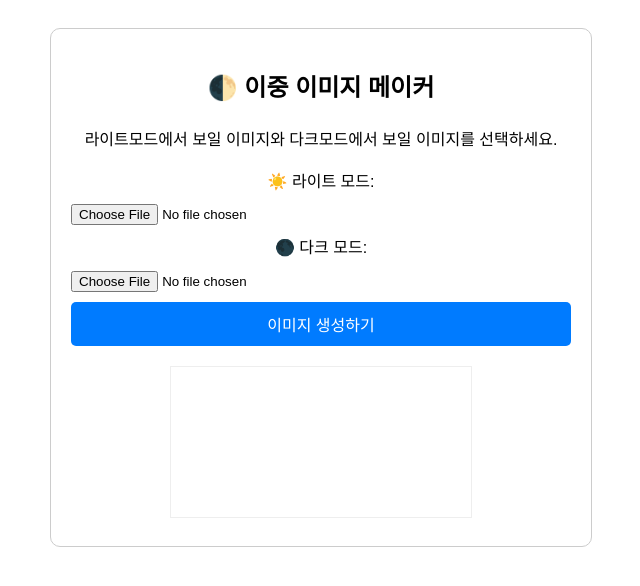
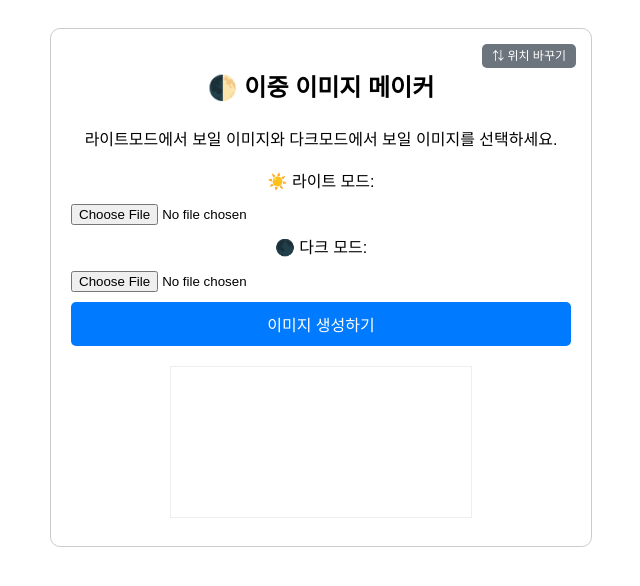
Before and after one commit to mikotolover/Image-generator, a plain HTML site: page index.html in a window 1280 px wide. Shown: the whole page, without its empty margins (319-959 px from the left). Drawn offline with Linux system fonts and the light colour scheme.

Commit message:
index.html 업데이트

```diff
--- a/index.html
+++ b/index.html
@@ -6,10 +6,32 @@
     <title>이중 이미지 메이커</title>
     <style>
         body { font-family: sans-serif; text-align: center; padding: 20px; line-height: 1.6; }
-        .container { max-width: 500px; margin: 0 auto; border: 1px solid #ccc; padding: 20px; border-radius: 10px; }
+        /* 버튼 위치를 잡기 위해 relative 설정 추가 */
+        .container {
+            max-width: 500px;
+            margin: 0 auto;
+            border: 1px solid #ccc;
+            padding: 20px;
+            border-radius: 10px;
+            position: relative;
+        }
         input { margin: 10px 0; width: 100%; }
         button { background: #007BFF; color: white; border: none; padding: 10px 20px; border-radius: 5px; cursor: pointer; width: 100%; font-size: 16px; }
         button:hover { background: #0056b3; }
+
+        /* 오른쪽 위 구석에 배치할 스왑 버튼 스타일 */
+        .swap-btn {
+            position: absolute;
+            top: 15px;
+            right: 15px;
+            background: #6c757d;
+            width: auto;
+            padding: 5px 10px;
+            font-size: 12px;
+            line-height: 1.2;
+        }
+        .swap-btn:hover { background: #5a6268; }
+
         canvas { max-width: 100%; margin-top: 20px; border: 1px solid #eee; }
         #downloadBtn { display: none; background: #28a745; margin-top: 10px; text-decoration: none; color: white; padding: 10px; border-radius: 5px; }
     </style>
@@ -18,6 +40,9 @@
 
 <div class="container">
     <h2>🌓 이중 이미지 메이커</h2>
+
+    <button type="button" class="swap-btn" onclick="swapFiles()">⇅ 위치 바꾸기</button>
+
     <p>라이트모드에서 보일 이미지와 다크모드에서 보일 이미지를 선택하세요.</p>
 
     <label>☀️ 라이트 모드:</label>
@@ -33,6 +58,29 @@
 </div>
 
 <script>
+function swapFiles() {
+    const lightInput = document.getElementById('lightInput');
+    const darkInput = document.getElementById('darkInput');
+
+    const lightFiles = lightInput.files;
+    const darkFiles = darkInput.files;
+
+    if (lightFiles.length === 0 && darkFiles.length === 0) {
+        alert("교체할 파일이 없습니다.");
+        return;
+    }
+
+    // DataTransfer를 사용하여 실제 input의 파일 객체를 교체
+    const dtLight = new DataTransfer();
+    const dtDark = new DataTransfer();
+
+    if (darkFiles[0]) dtLight.items.add(darkFiles[0]);
+    if (lightFiles[0]) dtDark.items.add(lightFiles[0]);
+
+    lightInput.files = dtLight.files;
+    darkInput.files = dtDark.files;
+}
+
 async function processImages() {
     const darkFile = document.getElementById('darkInput').files[0];
     const lightFile = document.getElementById('lightInput').files[0];
```
